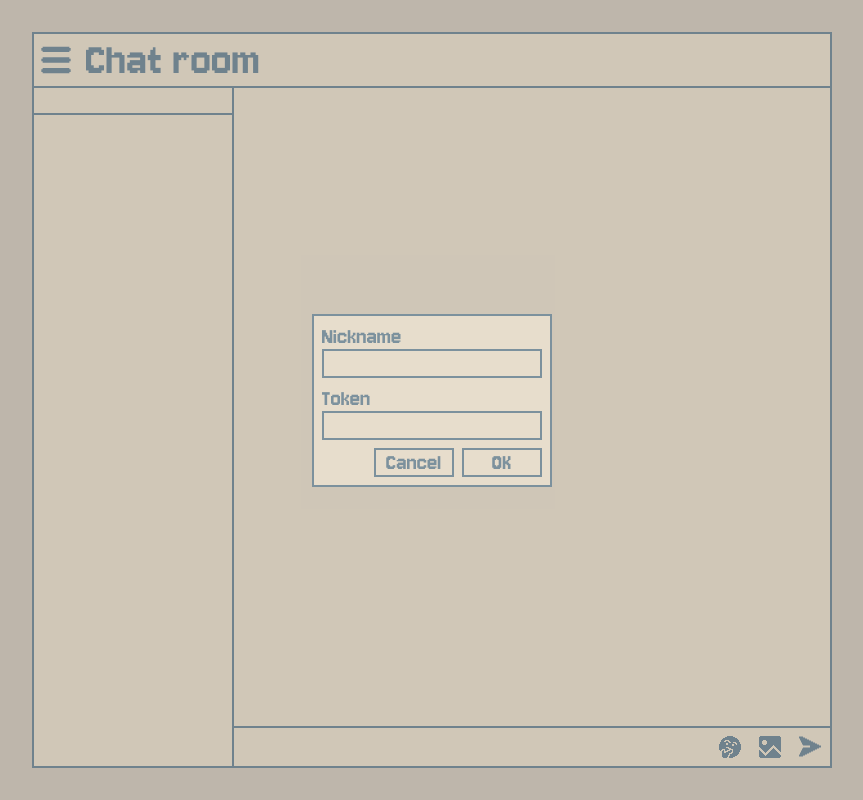
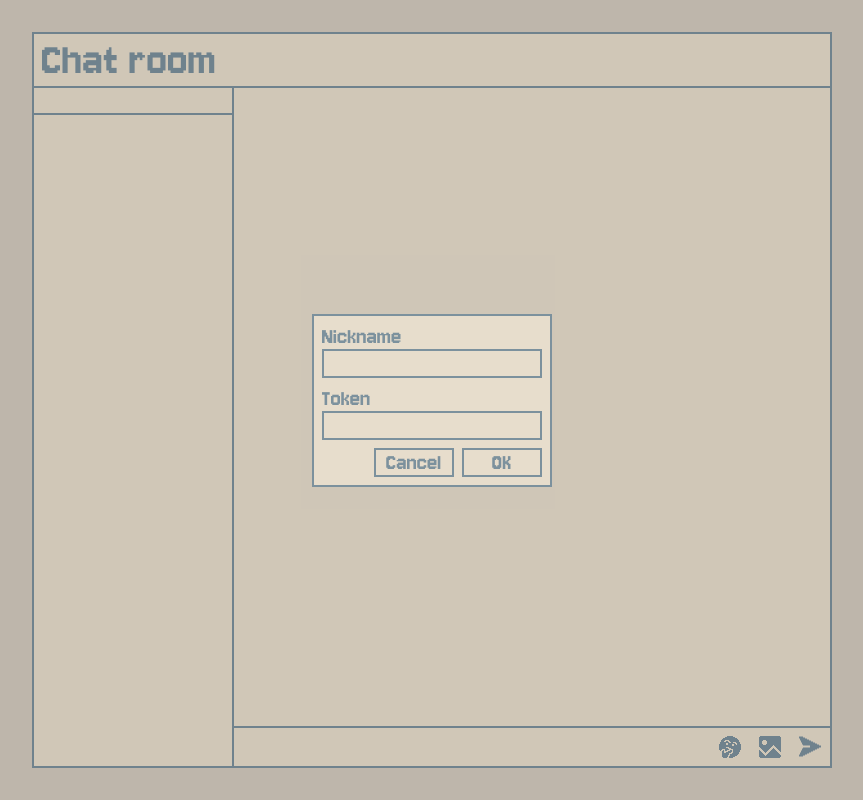
Before and after one commit to CommentNodeUwU/chat-room, a website built with webpack: page src/client/index.html in a window 1280 px wide. Shown: the whole page, without its empty margins (208-1071 px from the left). Built offline with nearby package versions, Linux system fonts and the light colour scheme.

Commit message:
remove nav-button for desktop

```diff
--- a/src/client/styles.scss
+++ b/src/client/styles.scss
@@ -126,7 +126,7 @@ button {
     }
 
     .nav-button {
-        display: flex;
+        display: none;
         align-items: center;
         flex-shrink: 0;
 
@@ -137,6 +137,10 @@ button {
         svg {
             width: 32px;
             height: 32px;
+        }
+
+        @media screen and (max-width: 576px) {
+            display: flex;
         }
     }
 
```
